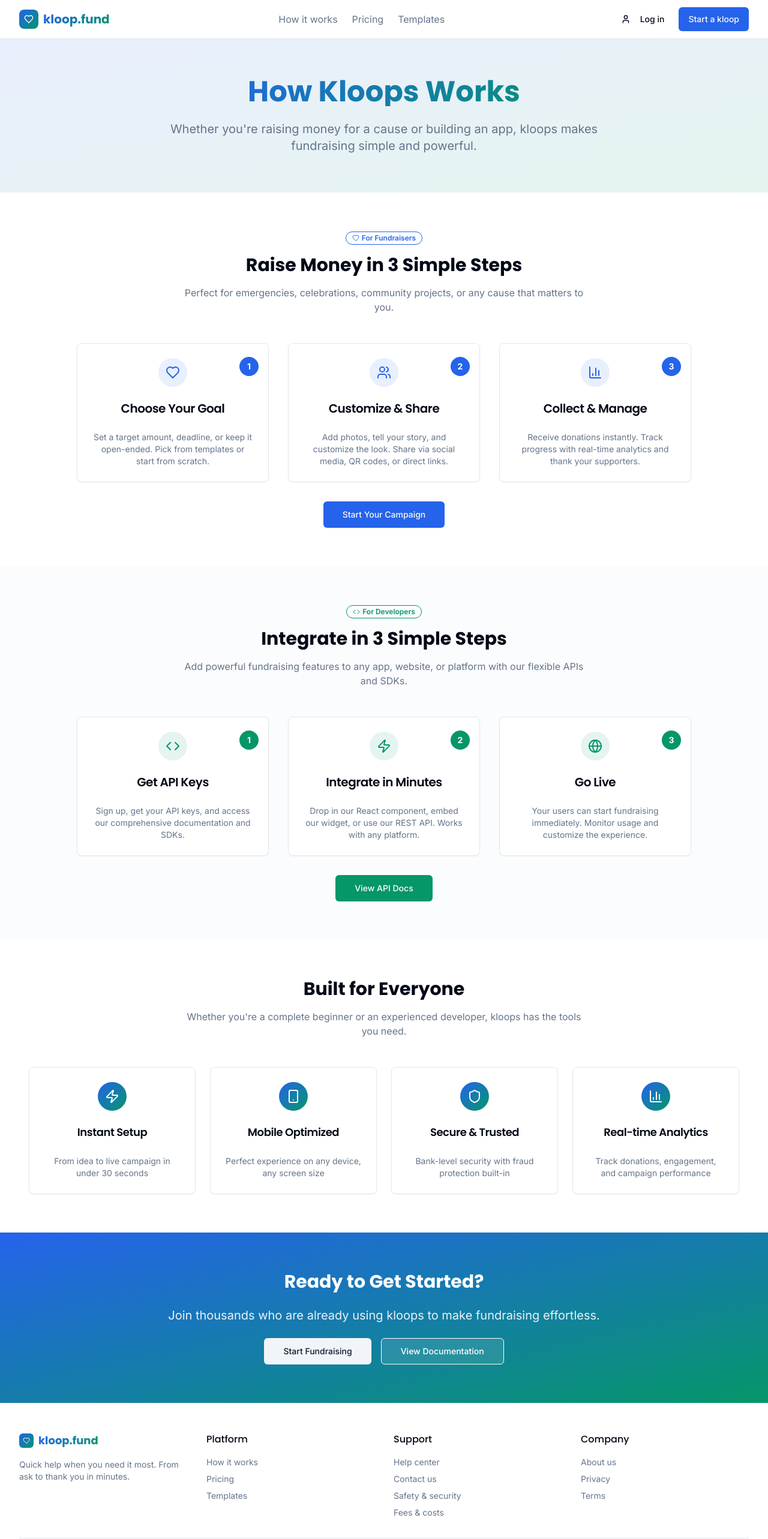
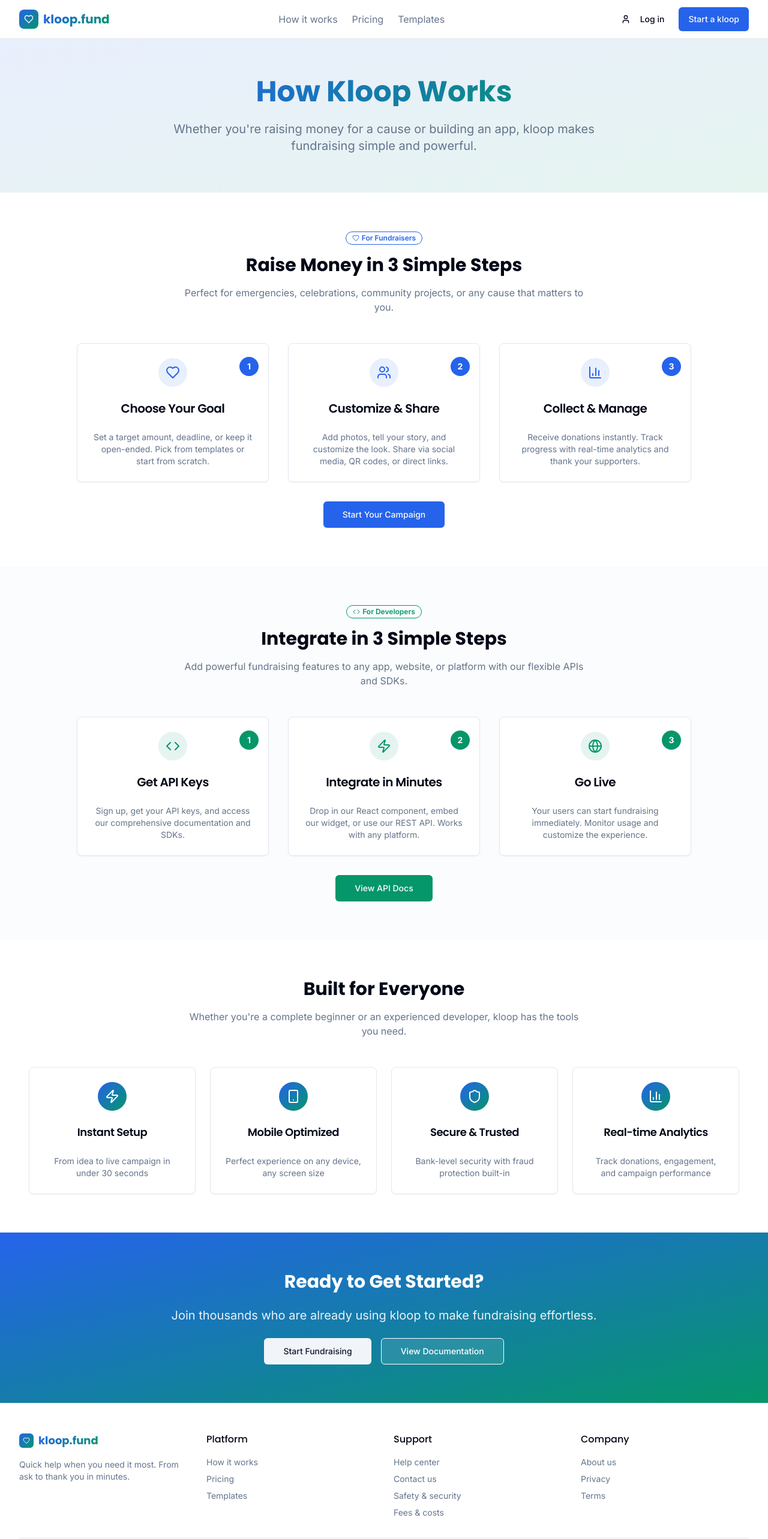
Before and after one commit to Khalon-Bridge/kloops-rally-fund, a React (Vite) app: page /how-it-works in a window 1280 px wide. Shown: the top 2566 px of the page at 60% size. Built offline with nearby package versions, Linux system fonts and the light colour scheme.

Commit message:
Fix: Replace "kloops" with "kloop"
Replaced all instances of "kloops" with "kloop" in the codebase.

```diff
--- a/src/components/how-it-works/HowItWorksCTA.tsx
+++ b/src/components/how-it-works/HowItWorksCTA.tsx
@@ -11,7 +11,7 @@ const HowItWorksCTA = () => {
         <div className="text-center max-w-3xl mx-auto space-y-6 text-white">
           <h2 className="text-3xl font-bold font-poppins">Ready to Get Started?</h2>
           <p className="text-xl opacity-90">
-            Join thousands who are already using kloops to make fundraising effortless.
+            Join thousands who are already using kloop to make fundraising effortless.
           </p>
           <div className="flex flex-col sm:flex-row gap-4 justify-center">
             <Button size="lg" variant="secondary" onClick={() => navigate('/create')}>
--- a/src/components/how-it-works/HowItWorksFeatures.tsx
+++ b/src/components/how-it-works/HowItWorksFeatures.tsx
@@ -32,7 +32,7 @@ const HowItWorksFeatures = () => {
         <div className="text-center mb-12">
           <h2 className="text-3xl font-bold font-poppins mb-4">Built for Everyone</h2>
           <p className="text-muted-foreground max-w-2xl mx-auto">
-            Whether you're a complete beginner or an experienced developer, kloops has the tools you need.
+            Whether you're a complete beginner or an experienced developer, kloop has the tools you need.
           </p>
         </div>
 
--- a/src/components/how-it-works/HowItWorksHero.tsx
+++ b/src/components/how-it-works/HowItWorksHero.tsx
@@ -5,10 +5,10 @@ const HowItWorksHero = () => {
       <div className="container">
         <div className="text-center max-w-3xl mx-auto space-y-6">
           <h1 className="text-4xl md:text-5xl font-bold font-poppins gradient-text">
-            How Kloops Works
+            How Kloop Works
           </h1>
           <p className="text-xl text-muted-foreground">
-            Whether you're raising money for a cause or building an app, kloops makes fundraising simple and powerful.
+            Whether you're raising money for a cause or building an app, kloop makes fundraising simple and powerful.
           </p>
         </div>
       </div>
--- a/src/components/pricing/PricingHero.tsx
+++ b/src/components/pricing/PricingHero.tsx
@@ -33,7 +33,7 @@ const PricingHero = () => {
               </div>
               <div className="grid md:grid-cols-2 gap-6">
                 <div className="text-center space-y-2">
-                  <div className="text-lg font-semibold text-kloops-blue">kloops.fund</div>
+                  <div className="text-lg font-semibold text-kloops-blue">kloop.fund</div>
                   <div className="text-2xl font-bold text-kloops-green">$1,000 → $985</div>
                   <div className="text-sm text-muted-foreground">Recipient keeps 98.5%</div>
                 </div>
```
